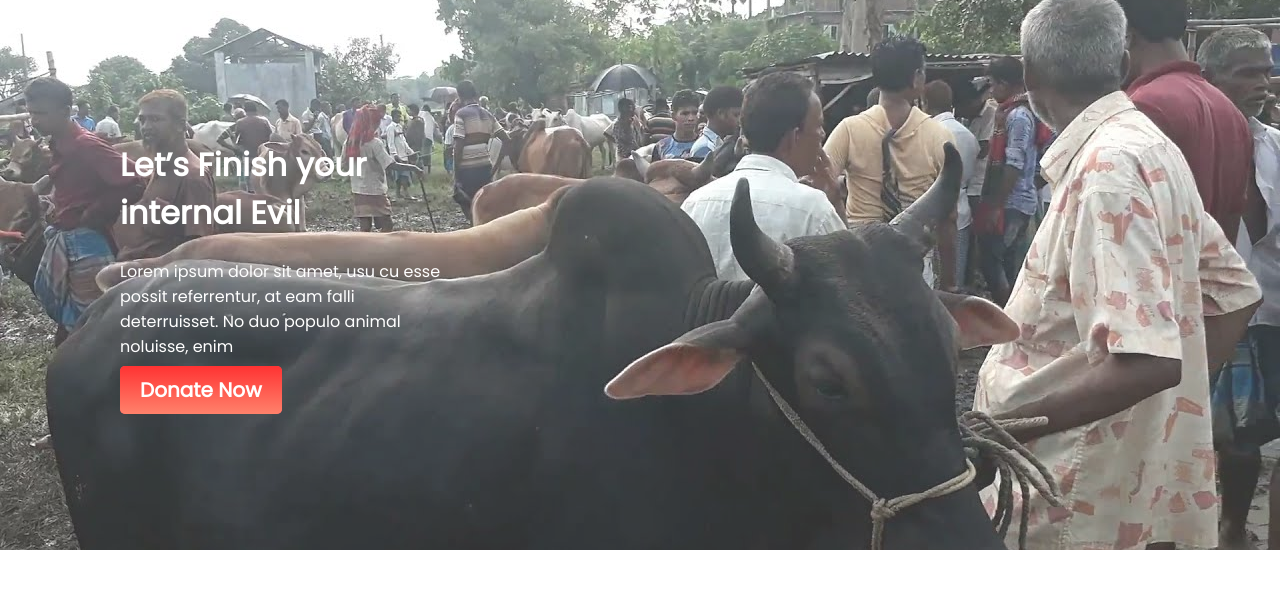
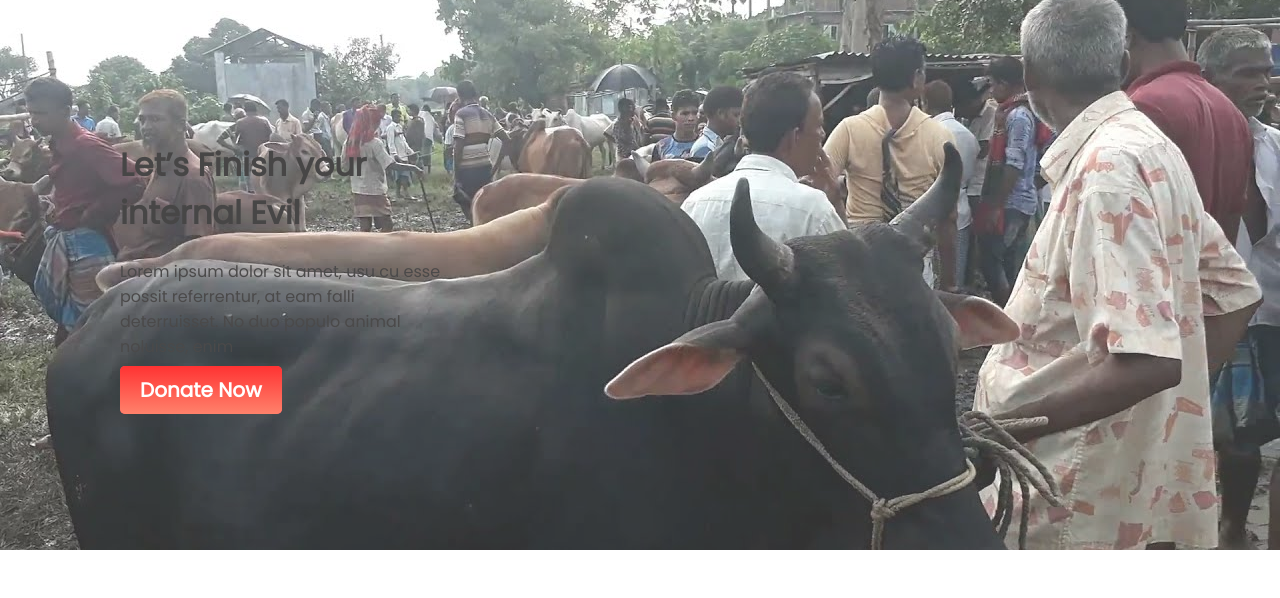
Before and after one commit to Programmerbikash/eid-zakat, a plain HTML site: page index.html in a window 1280 px wide. Shown: the top 598 px of the page. Drawn offline with Linux system fonts and the light colour scheme.

Commit message:
color change

```diff
--- a/style.css
+++ b/style.css
@@ -19,10 +19,10 @@ body{
     padding-left: 120px;
 }
 #banner-text h1{
-    color: white;
+    color: rgb(26, 25, 25);
 }
 #banner-text p{
-    color: white;
+    color: rgb(31, 29, 29);
 }
 
 .button{
```
